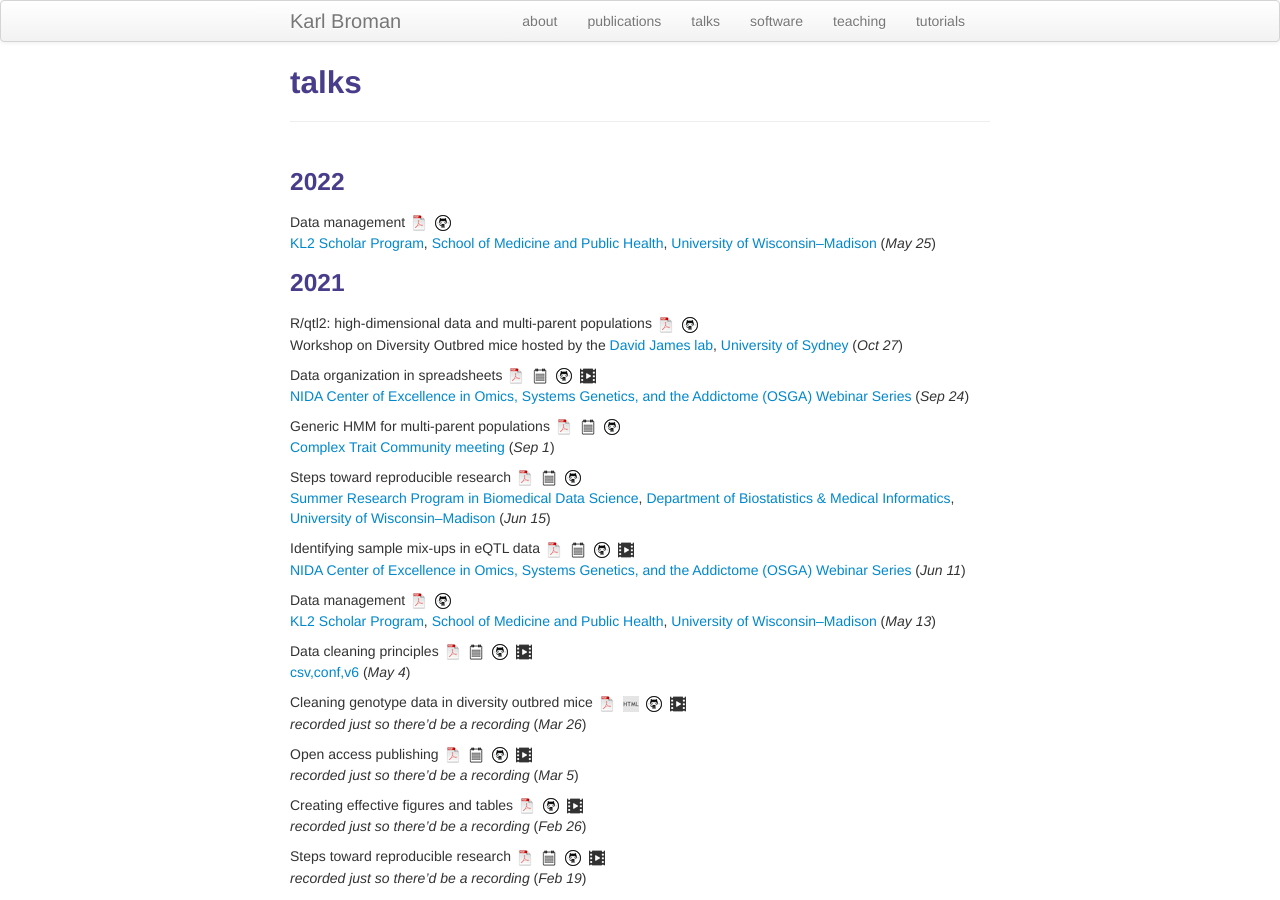
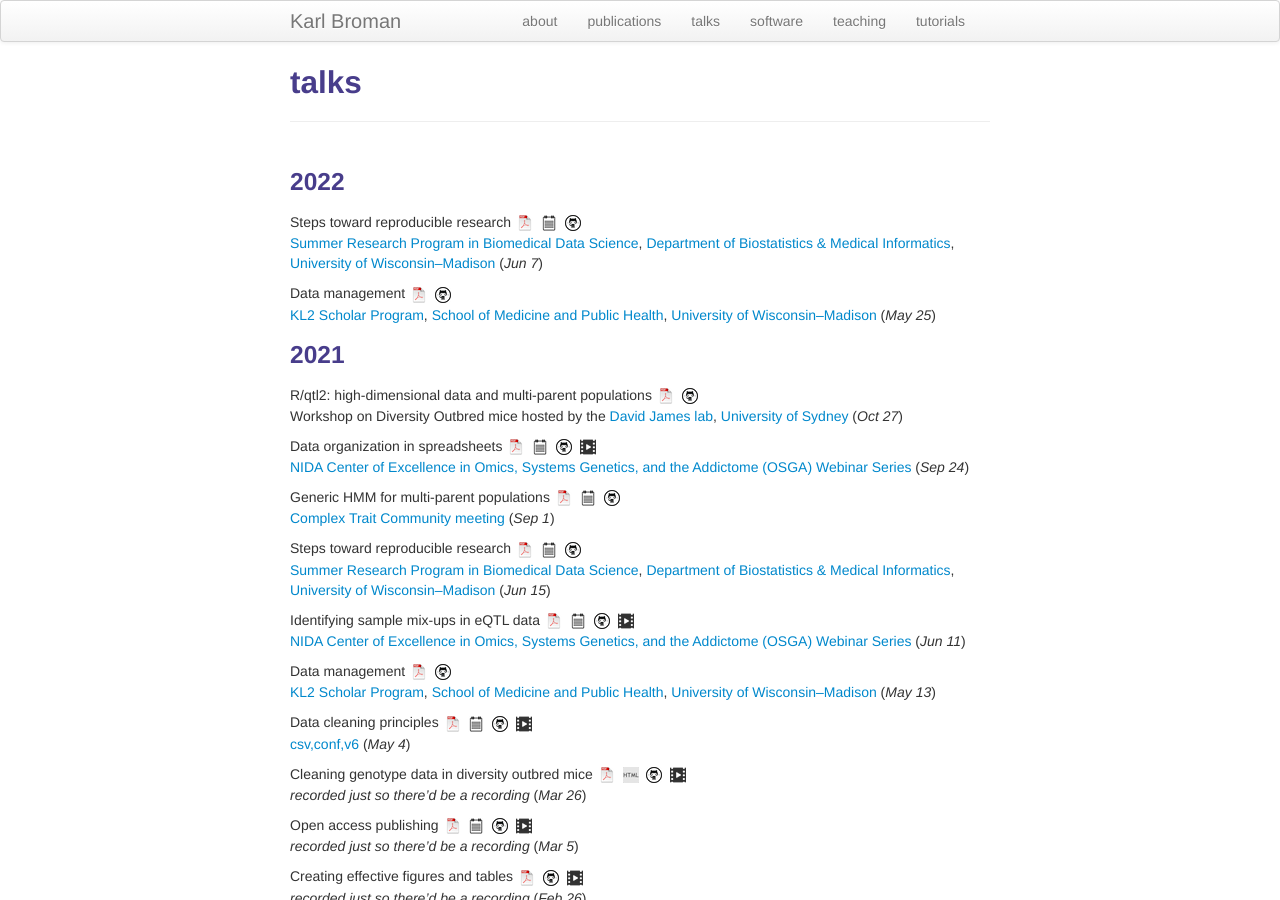
Before and after one commit to kbroman/kbroman.github.io, a Jekyll site: the page built from talks.md, in a window 1280 px wide and 900 px high. Built offline with Jekyll 4.4.1, drawn with Linux system fonts in a browser that asks for light colours.

Commit message:
Add talk for summer research students

```diff
--- a/talks.md
+++ b/talks.md
@@ -5,6 +5,14 @@
 ---
 
 ### 2022
+
+Steps toward reproducible research
+[![pdf](icons16/pdf-icon.png)](https://www.biostat.wisc.edu/~kbroman/presentations/steps2rr.pdf)
+[![pdf w/notes](icons16/notes-icon.png)](https://www.biostat.wisc.edu/~kbroman/presentations/steps2rr_withnotes.pdf)
+[![github](icons16/github-icon.png)](https://github.com/kbroman/Talk_ReproRes)<br/>
+[Summer Research Program in Biomedical Data Science](https://biostat.wiscweb.wisc.edu/education/summer/),
+[Department of Biostatistics & Medical Informatics](https://www.biostat.wisc.edu),
+[University of Wisconsin&ndash;Madison](https://www.wisc.edu) (_Jun 7_)
 
 Data management
 [![pdf](icons16/pdf-icon.png)](https://www.biostat.wisc.edu/~kbroman/presentations/datamgmt2022.pdf)
```
